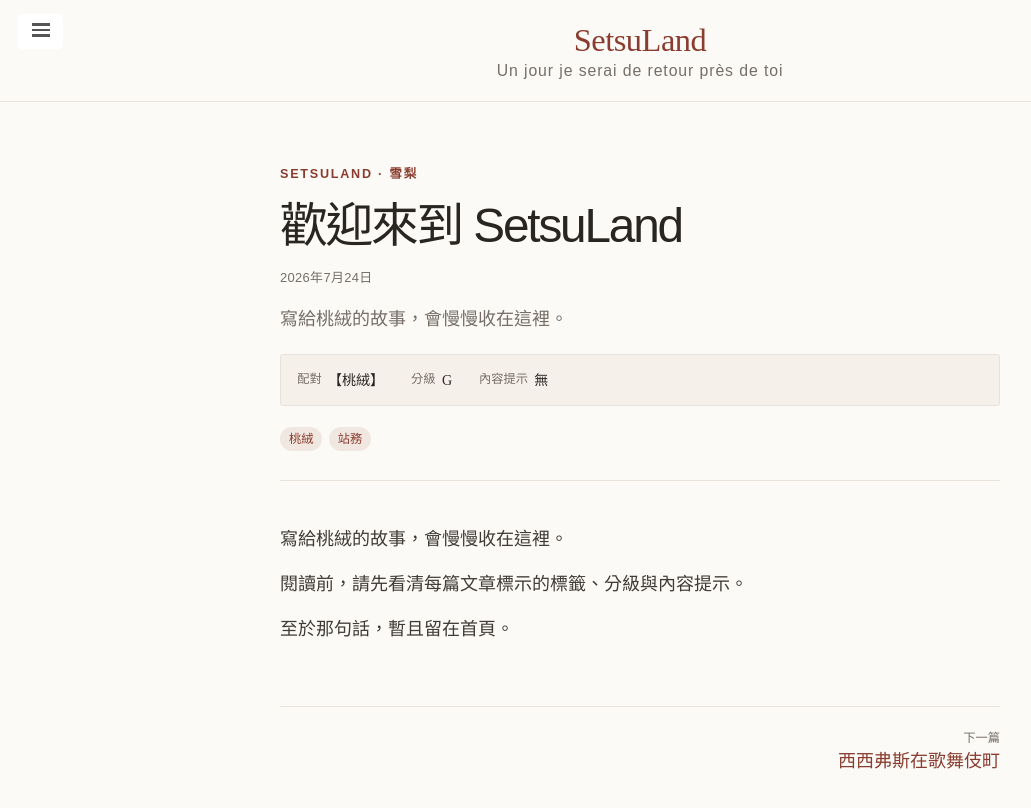
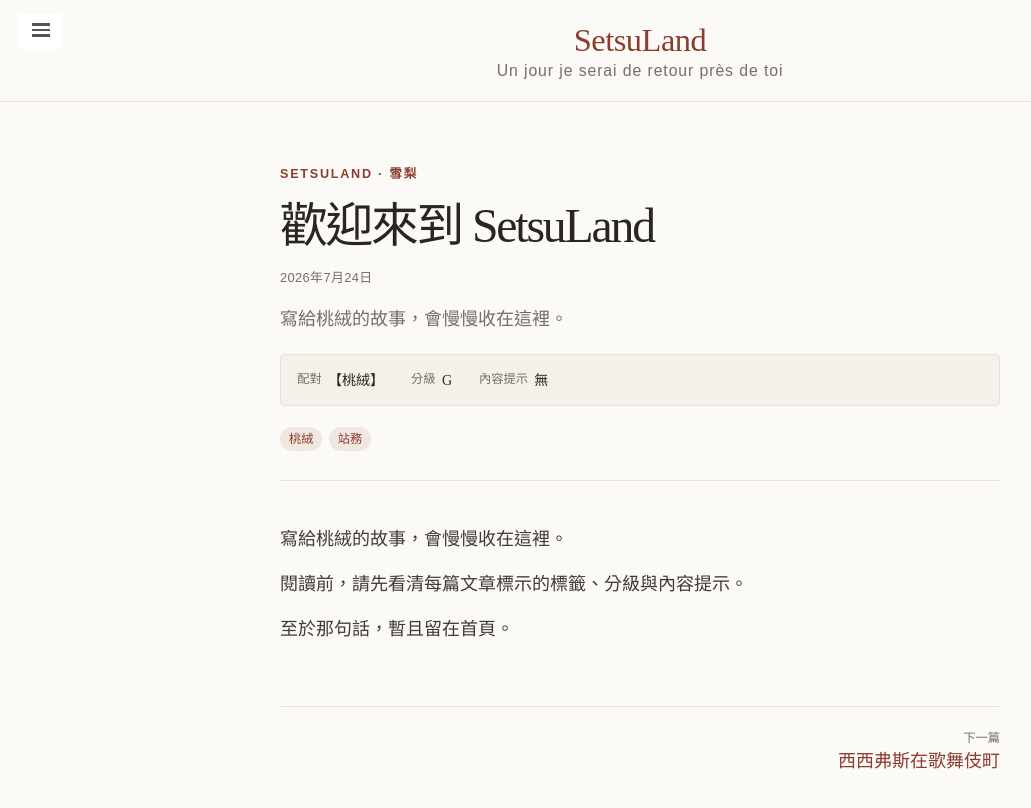
Before and after one commit to Siniyy-CC/siniyy-cc.github.io, a Jekyll site: the page built from _posts/2026-07-24-welcome.md, in a window 1280 px wide. Shown: the top 808 px of the page, without its empty margins (0-1031 px from the left). Built offline with Jekyll 4.4.1, drawn with Linux system fonts in a browser that asks for light colours.

Commit message:
Style: use serif font for post titles

```diff
--- a/assets/css/style.scss
+++ b/assets/css/style.scss
@@ -194,6 +194,7 @@ input:focus-visible {
 }
 
 .post-header .text-title {
+  font-family: $main-font;
   font-size: clamp(1.75rem, 7vw, 2.65rem);
   letter-spacing: -.045em;
   margin: 0 0 .7rem;
```
